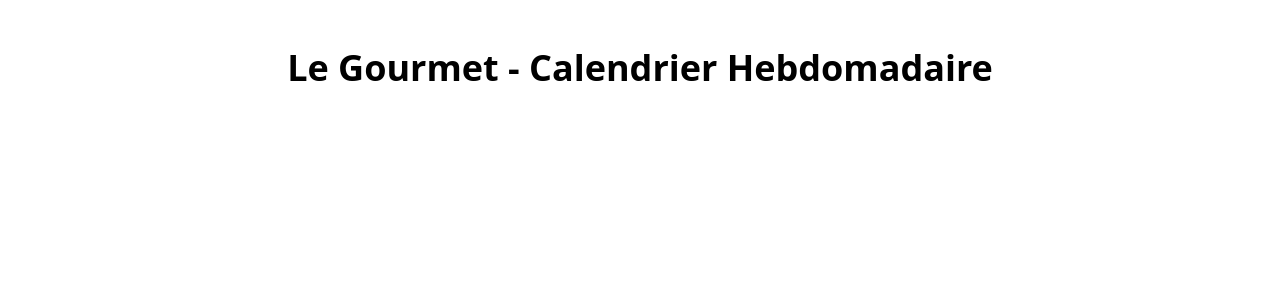
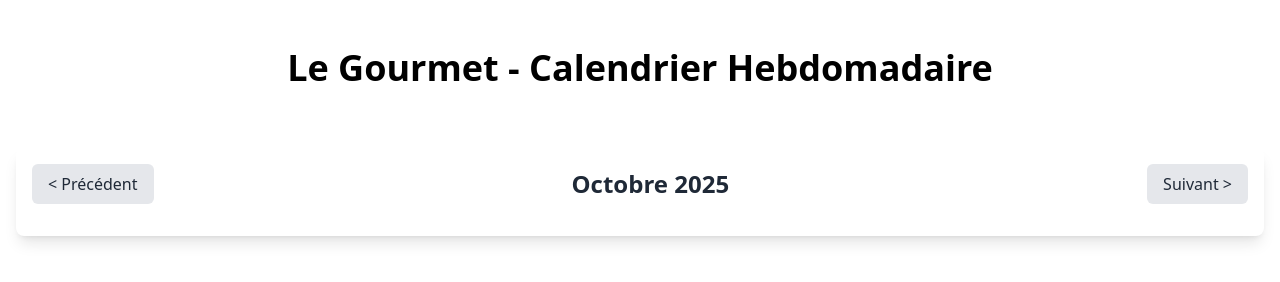
Before and after one commit to ayouberrak/Calendrier-Hebdomadaire-Planification-des-R-servations, a plain HTML site: page index.html in a window 1280 px wide. Drawn offline with nearby package versions, Linux system fonts and the light colour scheme.

Commit message:
ajoute de section de semaine curent

```diff
--- a/index.html
+++ b/index.html
@@ -10,6 +10,15 @@
     <header class=" h-9 text-center font-black text-4xl m-12">
         <h1>Le Gourmet - Calendrier Hebdomadaire</h1>
     </header>
+    <main class="container mx-auto p-4">
 
+        <div class="bg-white p-4 rounded-lg shadow-lg mb-4">
+            <div class="flex justify-between items-center mb-4">
+                <button id="prev-month-btn" class="py-2 px-4 bg-gray-200 text-gray-800 rounded-md hover:bg-gray-300">&lt; Précédent</button>
+                <h2 id="current-month-year" class="text-2xl font-bold text-gray-800">Octobre 2025</h2>
+                <button id="next-month-btn" class="py-2 px-4 bg-gray-200 text-gray-800 rounded-md hover:bg-gray-300">Suivant &gt;</button>
+            </div>
+
+    </main>
 </body>
 </html>
```
